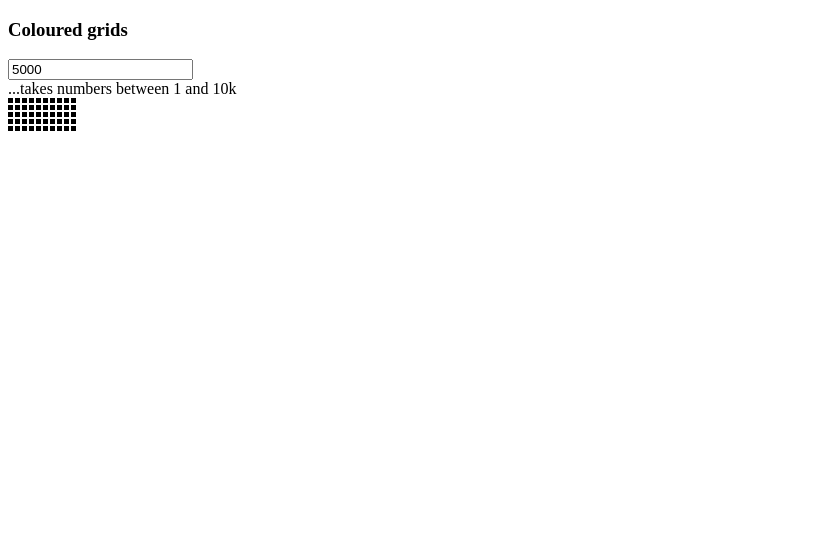
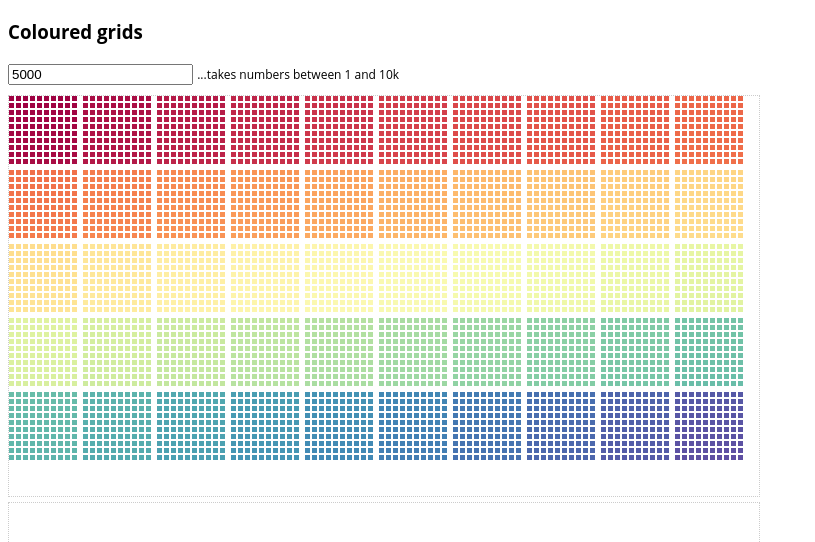
Before and after one commit to quaffpotion/ex-d3, a plain HTML site: page canvas-databinding/index.html in a window 1280 px wide. Shown: the top 542 px of the page, without its empty margins (0-815 px from the left). Drawn offline with nearby package versions, Linux system fonts and the light colour scheme.

Commit message:
block code from lars

```diff
--- a/canvas-databinding/index.html
+++ b/canvas-databinding/index.html
@@ -1,32 +1,98 @@
 <!DOCTYPE html>
 <html lang="en">
   <head>
-    <meta charset="UTF-8" />
-    <meta name="viewport" content="width=device-width, initial-scale=1.0" />
-    <meta http-equiv="X-UA-Compatible" content="ie=edge" />
-
-    <script src="http://d3js.org/d3.v4.js"></script>
+    <meta charset="utf-8" />
+    <title>d3 and canvas</title>
+    <meta name="viewport" content="width=device-width, initial-scale=1" />
+    <script src="https://d3js.org/d3.v4.js"></script>
     <script src="https://d3js.org/d3-scale-chromatic.v1.min.js"></script>
 
-    <title>Document</title>
+    <style type="text/css">
+      body {
+        font-family: 'Open Sans', sans-serif;
+      }
+
+      canvas {
+        border: 1px dotted #ccc;
+      }
+
+      #text-explain {
+        display: inline-block;
+        font-size: 0.75em;
+        margin-bottom: 1em;
+      }
+
+      .alert {
+        color: tomato;
+      }
+
+      /* new (in comparison to code w/o interactivty at:) ---- */
+      /* (http://blockbuilder.org/larsvers/d187337850d58a444082841c739985ca) */
+
+      div#tooltip {
+        position: absolute;
+        display: inline-block;
+        padding: 10px;
+        font-family: 'Open Sans' sans-serif;
+        color: #000;
+        background-color: #fff;
+        border: 1px solid #999;
+        border-radius: 2px;
+        pointer-events: none;
+        opacity: 0;
+        z-index: 1;
+      }
+
+      /* new ------------------------------------------------ */
+    </style>
   </head>
+
   <body>
-    <!-- A title -->
     <h3>Coloured grids</h3>
-
-    <!-- An input field with a default value -->
     <input type="text" id="text-input" value="5000" />
-
-    <!-- An explanation -->
     <div id="text-explain">...takes numbers between 1 and 10k</div>
-
-    <!-- And a container for the canvas element -->
     <div id="container"></div>
 
+    <div id="tooltip">hello</div>
+    <!-- new  -->
+
     <script>
+      var log = console.log.bind(console);
+      var dir = console.dir.bind(console);
+      var replace = function(string) {
+        return string.replace(/[^a-z0-9]/gi, '');
+      };
+
+      // === Set up canvas === //
+
+      var width = 750,
+        height = 400;
+
+      var data = [];
+      var value = 5000;
+      var colorScale;
+
+      var mainCanvas = d3
+        .select('#container')
+        .append('canvas')
+        .classed('mainCanvas', true)
+        .attr('width', width)
+        .attr('height', height);
+
+      // new -----------------------------------------------------
+
+      var hiddenCanvas = d3
+        .select('#container')
+        .append('canvas')
+        .classed('hiddenCanvas', true)
+        .attr('width', width)
+        .attr('height', height);
+
+      var colourToNode = {}; // map to track the colour of nodes
+
+      // function to create new colours for the picking
+
       var nextCol = 1;
-      var colorToNode = {};
-      var colourScale;
 
       function genColor() {
         var ret = [];
@@ -36,105 +102,49 @@
           ret.push((nextCol & 0xff00) >> 8); // G
           ret.push((nextCol & 0xff0000) >> 16); // B
 
-          nextCol += 10;
+          nextCol += 1;
         }
         var col = 'rgb(' + ret.join(',') + ')';
         return col;
       }
 
-      //Generate some data
-      var value = 50;
-      var data = [];
+      // new -----------------------------------------------------
+
+      // === Load and prepare the data === //
 
       d3.range(value).forEach(function(el) {
         data.push({ value: el });
       });
 
-      //Setup the canvas where we will draw our boxes
-      var width = 750;
-      var height = 400;
+      // === Bind data to custom elements === //
 
-      var canvas = d3
-        .select('#container') //At the start, there will be no canvas element however,
-        .append('canvas') // here one will be appended
-        .attr('width', width)
-        .attr('height', height)
-        .classed('main-canvas', true);
+      var customBase = document.createElement('custom');
+      var custom = d3.select(customBase); // this is our svg replacement
 
-      var hiddenCanvas = d3
-        .select('#container') //At the start, there will be no canvas element however,
-        .append('canvas') // here one will be appended
-        .attr('width', width)
-        .attr('height', height)
-        .classed('hidden-canvas', true);
-
-      // Technical detail, this essentially placeholder element will be the parent
-      // of all our other elements.
-      var customBase = document.createElement('custom');
-      var custom = d3.select(customBase); // this is your SVG replacement and the parent of all other elements
-
-      // This is just math to setup our grid.
+      // settings for a grid with 40 cells in a row and 2x5 cells in a group
       var groupSpacing = 4;
       var cellSpacing = 2;
-      var offsetTop = height / 5;
       var cellSize =
         Math.floor((width - 11 * groupSpacing) / 100) - cellSpacing;
 
       // === First call === //
 
-      // databind(d3.range(value)); // When this is just `data` we get black boxes only
-      databind(data);
+      databind(data); // ...then update the databind function
+
       var t = d3.timer(function(elapsed) {
-        console.log('Running draw function...');
-        draw(canvas, false);
+        draw(mainCanvas, false); // <--- new insert arguments
         if (elapsed > 300) t.stop();
-      }); // start a timer that runs the draw function for 300 ms (or anything slightly higher than the transition time for our custom elements)
-      //seems to take at least two draws - if you set the timer to 1 ms then you only get 1 and there's nothing
-      //something to do with how transitions are calculated?
+      }); // start a timer that runs the draw function for 300 ms (this needs to be higher than the transition in the databind function)
 
-      d3.select('.main-canvas').on('mousemove', function() {
-        // draw the hiddenCanvas
-        console.log('Drawing the hidden canvas...');
-        draw(hiddenCanvas, true);
-      });
+      // === Bind and draw functions === //
 
-      d3.select('#text-input').on('keydown', function() {
-        if (d3.event.keyCode === 13) {
-          d3.select('#alert').html('');
-
-          if (+this.value < 1 || +this.value > 10000) {
-            d3.select('#text-explain').classed('alert', true);
-
-            return;
-          } else {
-            d3.select('#text-explain').classed('alert', false);
-
-            data = [];
-
-            d3.range(+this.value).forEach(function(el) {
-              data.push({ value: el });
-            });
-
-            databind(data);
-
-            var t = d3.timer(function(elapsed) {
-              draw(canvas, false);
-              if (elapsed > 500) t.stop();
-            }); // start a timer that runs the draw function for 500 ms (this needs to be higher than the transition in the databind function)
-          } // value test
-        } // keyCode 13 === return
-      }); // text input listener/handler
-
-      //Step 1: Cast spell to bind data to elements.
       function databind(data) {
-        // get a scale for the colours - not essential but nice
-        colourScale = d3.scaleSequential(d3.interpolateSpectral).domain(
+        colorScale = d3.scaleSequential(d3.interpolateSpectral).domain(
           d3.extent(data, function(d) {
-            return d;
+            return d.value;
           })
         );
 
-        //Bind data to rectangles that will exist soon.
         var join = custom.selectAll('custom.rect').data(data);
 
         var enterSel = join
@@ -164,22 +174,21 @@
           .attr('width', cellSize)
           .attr('height', cellSize)
           .attr('fillStyle', function(d) {
-            //we use 'fillStyle' here because it matches a canvas property later but you could put any string here
-            return colourScale(d);
+            return colorScale(d.value);
           })
-          .attr(
-            'fillStyleHidden',
-            function(d) {
-              d['hiddenColor'] = genColor();
-              console.log(d);
-              colorToNode[d.hiddenColor] = d;
-              console.log(d.hiddenColor);
-              return d.hiddenColor;
-            }
-            // function(d) {
-            //   return genColor();
-            // }
-          );
+
+          // new -----------------------------------------------------
+
+          .attr('fillStyleHidden', function(d) {
+            if (!d.hiddenCol) {
+              d.hiddenCol = genColor();
+              colourToNode[d.hiddenCol] = d;
+            } // here we (1) add a unique colour as property to each element and (2) map the colour to the node in the colourToNode-dictionary
+
+            return d.hiddenCol;
+          });
+
+        // new -----------------------------------------------------
 
         var exitSel = join
           .exit()
@@ -187,34 +196,107 @@
           .attr('width', 0)
           .attr('height', 0)
           .remove();
-      } // end databind
+      } // databind()
+
+      // === Draw canvas === //
 
       function draw(canvas, hidden) {
-        var context = canvas.node().getContext('2d'); // this will do the actual drawing
+        // <---- new arguments
+
+        // build context
+        var context = canvas.node().getContext('2d');
 
         // clear canvas
         context.clearRect(0, 0, width, height);
 
         // draw each individual custom element with their properties
+
         var elements = custom.selectAll('custom.rect'); // this is the same as the join variable, but used here to draw
 
         elements.each(function(d, i) {
-          var node = d3.select(this); // this is each individual element in the loop
+          // for each virtual/custom element...
 
-          if (hidden) {
-            context.fillStyle = node.attr('fillStyleHidden');
-          } else {
-            context.fillStyle = node.attr('fillStyle');
-          }
+          var node = d3.select(this);
 
+          context.fillStyle = hidden
+            ? node.attr('fillStyleHidden')
+            : node.attr('fillStyle'); // <--- new: node colour depends on the canvas we draw
           context.fillRect(
             node.attr('x'),
             node.attr('y'),
             node.attr('width'),
             node.attr('height')
-          ); // and here you draw the square
-        }); // loop through each element
-      }
+          );
+        });
+      } // draw()
+
+      // === Listeners/handlers === //
+
+      d3.select('#text-input').on('keydown', function() {
+        if (d3.event.keyCode === 13) {
+          d3.select('#alert').html('');
+
+          if (+this.value < 1 || +this.value > 10000) {
+            d3.select('#text-explain').classed('alert', true);
+
+            return;
+          } else {
+            d3.select('#text-explain').classed('alert', false);
+
+            data = [];
+
+            d3.range(+this.value).forEach(function(el) {
+              data.push({ value: el });
+            });
+
+            databind(data);
+
+            var t = d3.timer(function(elapsed) {
+              draw(mainCanvas, false); // <--- new insert arguments
+              if (elapsed > 300) t.stop();
+            }); // start a timer that runs the draw function for 300 ms (this needs to be higher than the transition in the databind function)
+          } // value test
+        } // keyCode 13 === return
+      }); // text input listener/handler
+
+      // new -----------------------------------------------------
+
+      d3.select('.mainCanvas').on('mousemove', function() {
+        // draw the hiddenCanvas
+        draw(hiddenCanvas, true);
+
+        // get mousePositions from the main canvas
+        var mouseX = d3.event.layerX || d3.event.offsetX;
+        var mouseY = d3.event.layerY || d3.event.offsetY;
+
+        // get The Toolbox for the hidden canvas
+        var hiddenCtx = hiddenCanvas.node().getContext('2d');
+
+        // Now to pick the colours from where our mouse is then stringify it in a way our map-object can read it
+        var col = hiddenCtx.getImageData(mouseX, mouseY, 1, 1).data;
+        var colKey = 'rgb(' + col[0] + ',' + col[1] + ',' + col[2] + ')';
+
+        // get the data from our map !
+        var nodeData = colourToNode[colKey];
+
+        //log(nodeData);
+
+        if (nodeData) {
+          // Show the tooltip only when there is nodeData found by the mouse
+
+          d3.select('#tooltip')
+            .style('opacity', 0.8)
+            .style('top', d3.event.pageY + 5 + 'px')
+            .style('left', d3.event.pageX + 5 + 'px')
+            .html(nodeData.value);
+        } else {
+          // Hide the tooltip when there our mouse doesn't find nodeData
+
+          d3.select('#tooltip').style('opacity', 0);
+        }
+      }); // canvas listener/handler
+
+      // new -----------------------------------------------------
     </script>
   </body>
 </html>
```
